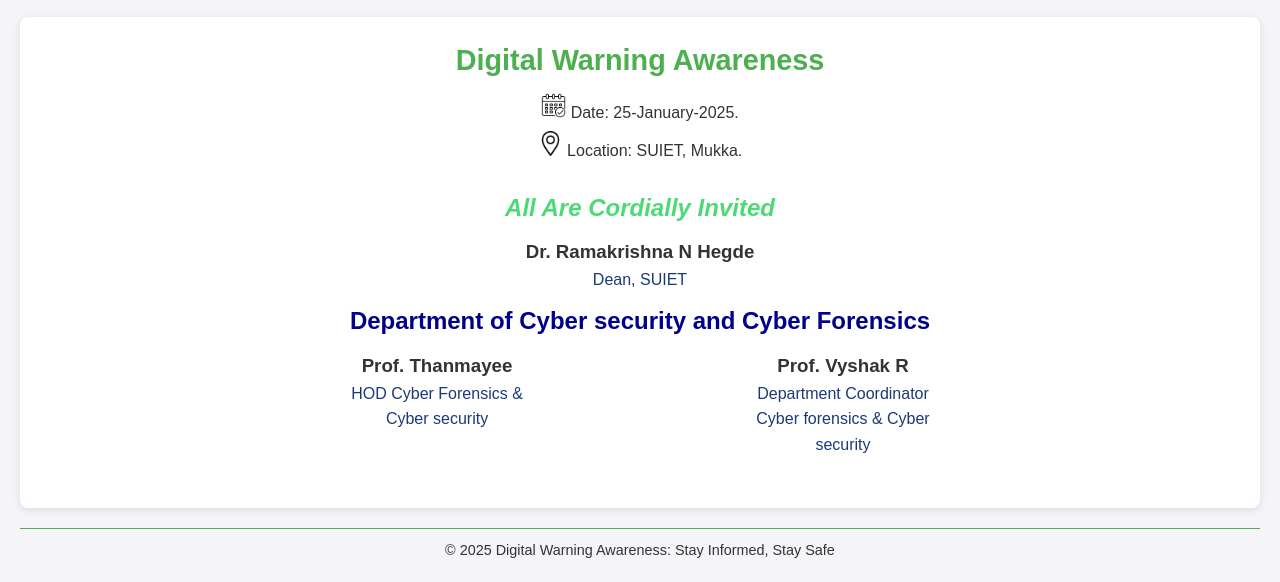
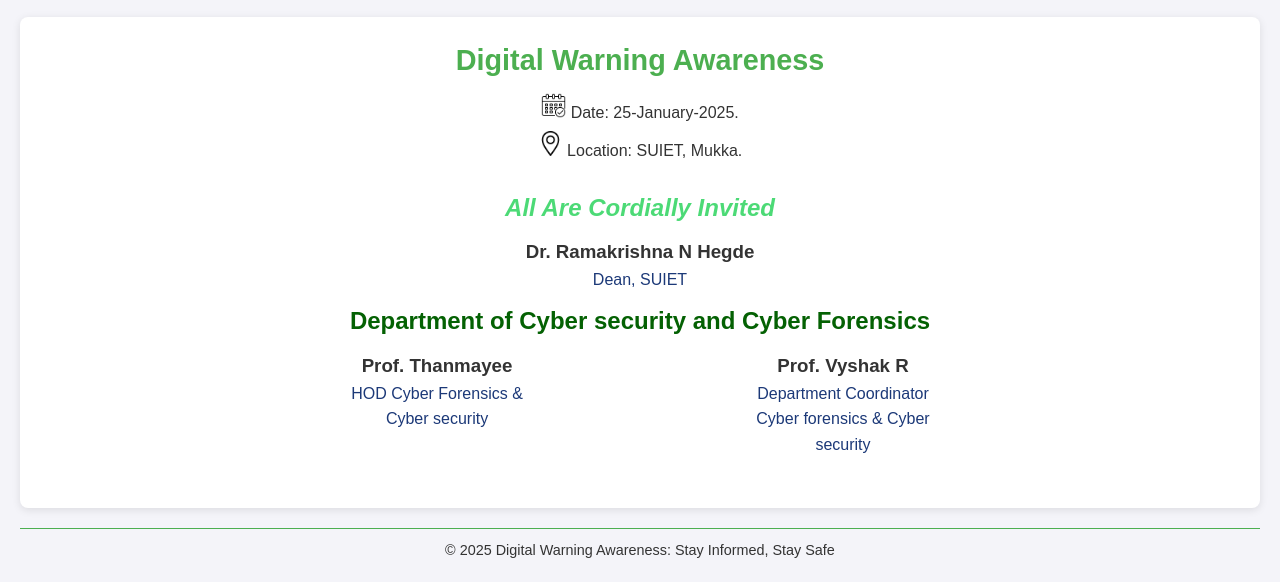
Before and after one commit to VishvijayPS/Invitation, a plain HTML site: page index.html in a window 1280 px wide. Shown: the part 243-825 px from the top of the page. Drawn offline with Linux system fonts and the light colour scheme.

Commit message:
Update index.html

```diff
--- a/index.html
+++ b/index.html
@@ -42,7 +42,7 @@
                 <h3>Dr. Ramakrishna N Hegde</h3>
                 <p>Dean, SUIET</p>
             </span>
-            <h2 style="color:#00008B;">Department of Cyber security and Cyber Forensics</h2>
+            <h2 style="color:#046103;">Department of Cyber security and Cyber Forensics</h2>
             <div class="stf">
                 <div class="st">
                     <h3>Prof. Thanmayee</h3>
```
